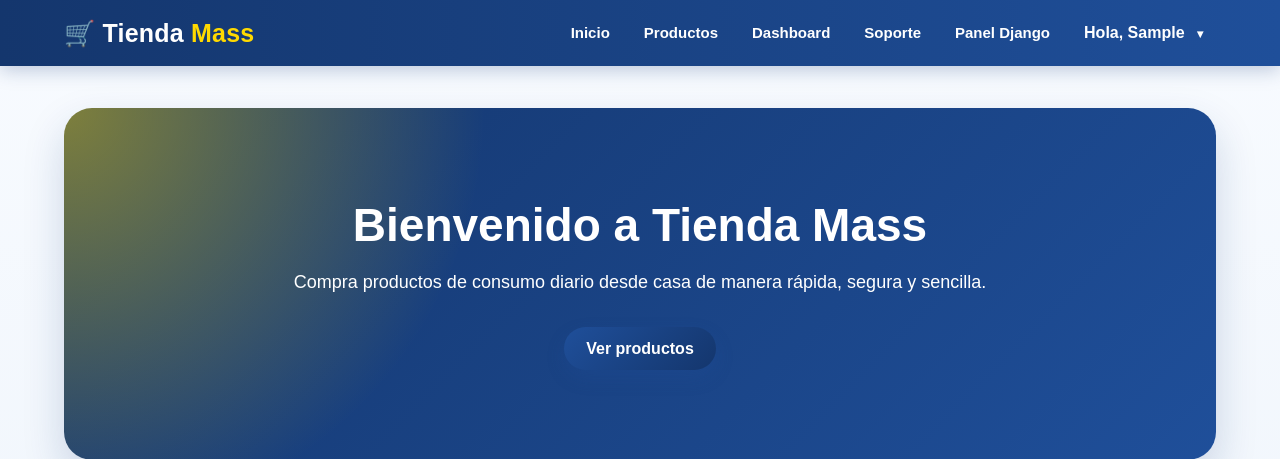
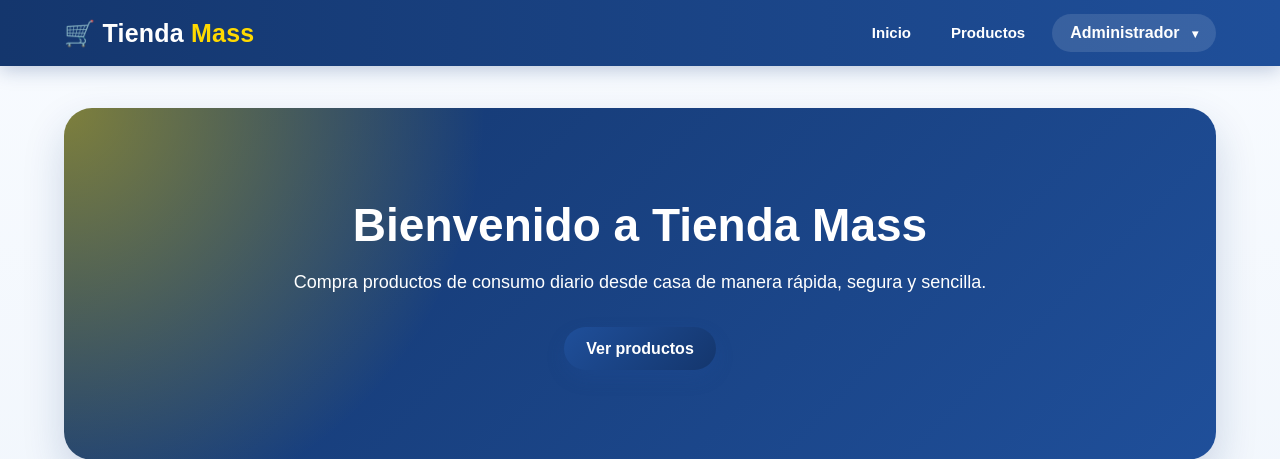
Before and after one commit to Danmedflo/Tiendas-Mass, a Django app: page / in a window 1280 px wide. Shown: the top 459 px of the page. Run offline with Django 5.2, Linux system fonts and the light colour scheme; the visitor is signed in with stand-in values (Sample User, id 1).

Commit message:
limpiar navbar y organizar menu por rol

```diff
--- a/static/css/styles.css
+++ b/static/css/styles.css
@@ -2187,3 +2187,50 @@ table tr:last-child td {
         padding-right: 20px;
     }
 }
+
+/* ================================
+   NAVBAR LIMPIO POR ROL
+================================ */
+
+.navbar {
+    gap: 24px;
+}
+
+.nav-links {
+    gap: 14px;
+}
+
+.user-dropdown summary {
+    background-color: rgba(255, 255, 255, 0.12);
+    color: #ffffff;
+    font-weight: 900;
+    padding: 10px 18px;
+    border-radius: 999px;
+}
+
+.user-dropdown details[open] summary {
+    background-color: rgba(255, 255, 255, 0.20);
+    color: var(--mass-yellow);
+}
+
+.dropdown-menu {
+    top: 48px;
+    min-width: 245px;
+}
+
+.dropdown-menu a {
+    font-size: 14px;
+}
+
+.dropdown-menu a:not(:last-child) {
+    margin-bottom: 4px;
+}
+
+/* Oculta cualquier enlace suelto antiguo que haya quedado por error */
+.nav-links > li > a[href*="dashboard"],
+.nav-links > li > a[href*="soporte/admin"],
+.nav-links > li > a[href="/admin/"],
+.nav-links > li > a[href*="registro"],
+.nav-links > li > a[href*="carrito"] {
+    display: none !important;
+}
--- a/templates/base.html
+++ b/templates/base.html
@@ -7,7 +7,7 @@
     <title>{% block title %}Tiendas Mass{% endblock %}</title>
     <meta name="viewport" content="width=device-width, initial-scale=1.0">
 
-    <link rel="stylesheet" href="{% static 'css/styles.css' %}?v=40">
+    <link rel="stylesheet" href="{% static 'css/styles.css' %}?v=50">
 </head>
 
 <body>
@@ -26,32 +26,26 @@
             {% if user.is_authenticated %}
 
                 {% if user.is_staff or user.is_superuser %}
-                    <li><a href="{% url 'reports:dashboard' %}">Dashboard</a></li>
-                    <li><a href="{% url 'support:admin_ticket_list' %}">Soporte</a></li>
-                    <li><a href="/admin/">Panel Django</a></li>
-
                     <li class="user-dropdown">
                         <details>
                             <summary>
-                                Hola, {{ user.first_name|default:user.username }}
+                                Administrador
                             </summary>
 
                             <div class="dropdown-menu">
                                 <a href="{% url 'reports:dashboard' %}">Dashboard</a>
                                 <a href="{% url 'support:admin_ticket_list' %}">Soporte administrativo</a>
-                                <a href="/admin/">Panel administrador</a>
+                                <a href="/admin/">Panel Django</a>
                                 <a href="{% url 'accounts:logout' %}" class="logout-link">Cerrar sesión</a>
                             </div>
                         </details>
                     </li>
 
                 {% elif user.perfil.rol == 'REPARTIDOR' %}
-                    <li><a href="{% url 'delivery:assigned_list' %}">Mis entregas</a></li>
-
                     <li class="user-dropdown">
                         <details>
                             <summary>
-                                Hola, {{ user.first_name|default:user.username }}
+                                Repartidor
                             </summary>
 
                             <div class="dropdown-menu">
@@ -62,9 +56,6 @@
                     </li>
 
                 {% else %}
-                    <li><a href="{% url 'accounts:my_orders' %}">Mis pedidos</a></li>
-                    <li><a href="{% url 'support:my_tickets' %}">Soporte</a></li>
-
                     <li class="user-dropdown">
                         <details>
                             <summary>
@@ -74,7 +65,7 @@
                             <div class="dropdown-menu">
                                 <a href="{% url 'accounts:profile' %}">Mi perfil</a>
                                 <a href="{% url 'accounts:my_orders' %}">Mis pedidos</a>
-                                <a href="{% url 'support:my_tickets' %}">Mis tickets</a>
+                                <a href="{% url 'support:my_tickets' %}">Soporte</a>
                                 <a href="{% url 'support:create_ticket' %}">Nuevo ticket</a>
                                 <a href="{% url 'accounts:logout' %}" class="logout-link">Cerrar sesión</a>
                             </div>
```
